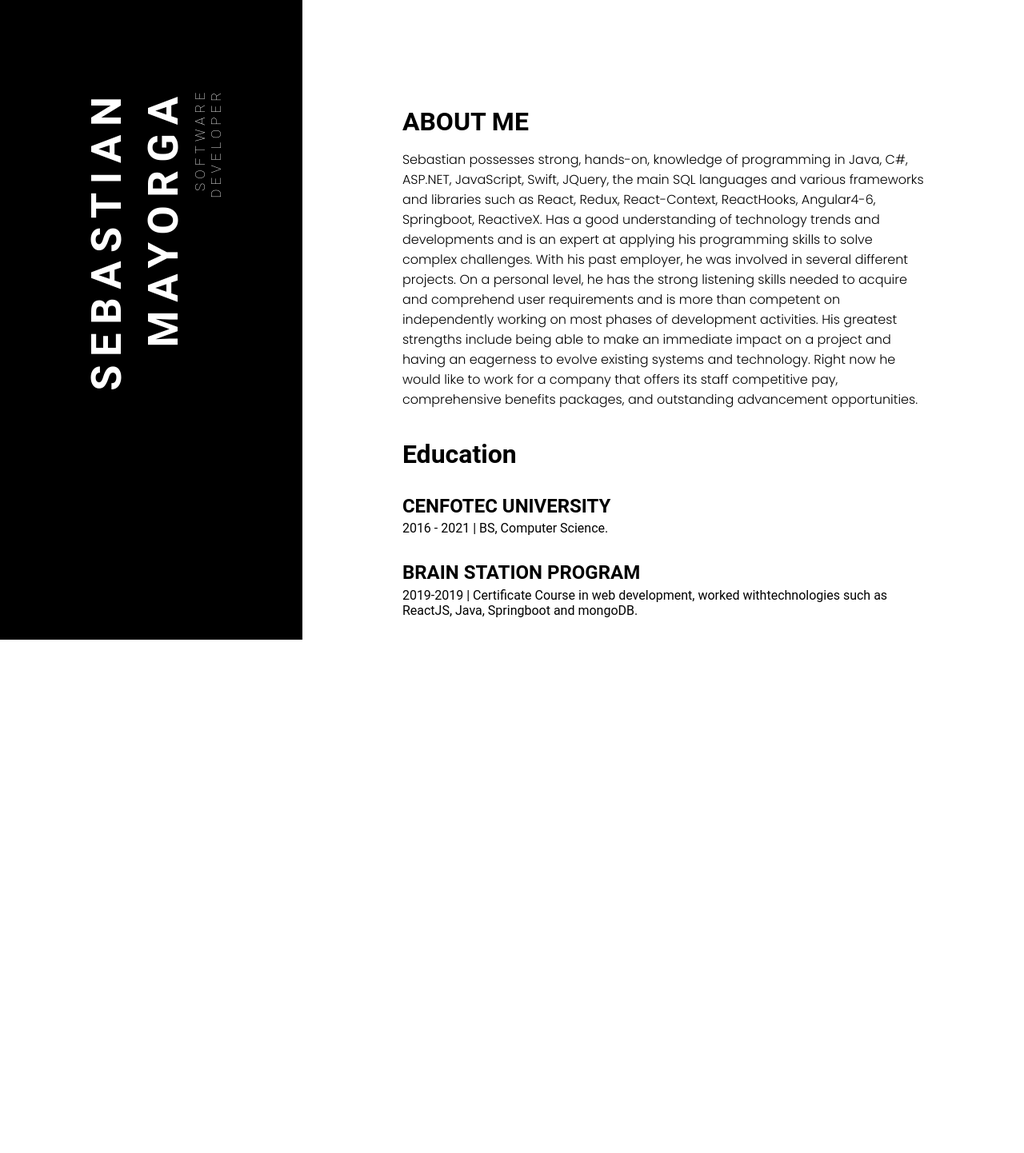
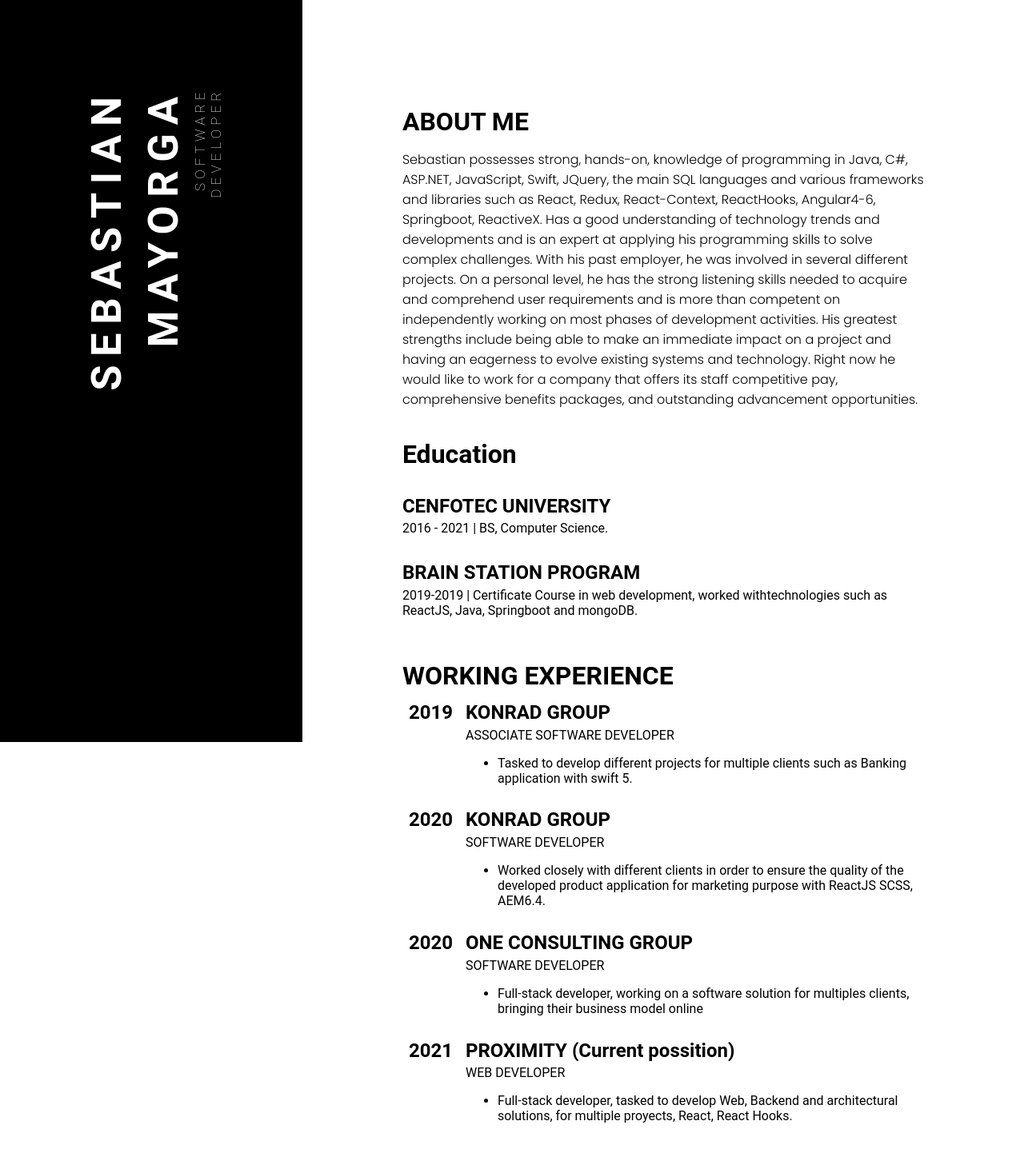
Before and after one commit to SebastianMayorgaCalderon/CV, a React (Create React App) app: page / in a window 1280 px wide. Shown: the top 1442 px of the page at 80% size. Before the commit the page ends 821 px from the top, so only its background shows below. Built offline with nearby package versions, Linux system fonts and the light colour scheme.

Commit message:
Added experience

```diff
--- a/src/App.js
+++ b/src/App.js
@@ -1,17 +1,63 @@
 import React from "react";
 
-import { CVMenu, Sidebar } from "./components";
+import { CVMenu, Sidebar, ExperienceItem } from "./components";
 
 import "./App.scss";
 
 const App = () => {
+  const experienceInformation = [
+    {
+      year: 2019,
+      name:'KONRAD GROUP',
+      possition: 'ASSOCIATE SOFTWARE DEVELOPER',
+      descriptionList: [
+        {
+          jobDescription: 'Tasked to develop different projects for multiple clients such as Banking application with swift 5.',
+          key: 0
+        }
+      ]
+    },
+    {
+      year: 2020,
+      name:'KONRAD GROUP',
+      possition: 'SOFTWARE DEVELOPER',
+      descriptionList: [
+        {
+          jobDescription: 'Worked closely with different clients in order to ensure the quality of the developed product application for marketing purpose with ReactJS SCSS, AEM6.4.',
+          key: 0
+        }
+      ]
+    },
+    {
+      year: 2020,
+      name:'ONE CONSULTING GROUP',
+      possition: 'SOFTWARE DEVELOPER',
+      descriptionList: [
+        {
+          jobDescription: 'Full-stack developer, working on a software solution for multiples clients, bringing their business model online',
+          key: 0
+        }
+      ]
+    },
+    {
+      year: 2021,
+      name:'PROXIMITY (Current possition)',
+      possition: 'WEB DEVELOPER',
+      descriptionList: [
+        {
+          jobDescription: 'Full-stack developer, tasked to develop Web, Backend and architectural solutions, for multiple proyects, React, React Hooks.',
+          key: 0
+        }
+      ]
+    }
+  ]
   return (
     <div className="App" id="outer-container">
       <div className="hamburger-button-wrapper">
         <CVMenu pageWrapId={"page-wrap"} outerContainerId={"outer-container"} />
       </div>
-      <div id="page-wrap" className="flex justify-content-start">
-        <div className="sidebar-wrapper">
+      <div id="page-wrap" className="flex justify-content-start align-items-stretch">
+        <div className="sidebar-wrapper align-items-stretch">
           <Sidebar />
         </div>
         <div className="full-width cv-content column">
@@ -51,6 +97,12 @@ const App = () => {
               </div>
             </div>
           </div>
+          <div className="cv-content__experience-container flex flex justify-content-center">
+            <div className="cv-content__experience-wrapper">
+              <h1>WORKING EXPERIENCE</h1>
+              {experienceInformation.map((item) => (<ExperienceItem key={item.name} {...item}/>))}
+            </div>
+          </div>
         </div>
       </div>
     </div>
--- a/src/App.scss
+++ b/src/App.scss
@@ -3,13 +3,20 @@
   width: 100%;
 }
 .cv-content{
+  height: 100vh;
   padding-top: 8rem;
+  padding-bottom: 8rem;
   padding: 8rem 1rem 0;
 
   &__about-me-container{
   }
 
   &__information-wrapper{
+    width: 75%;
+    margin-bottom: 1rem;
+  }
+
+  &__experience-wrapper{
     width: 75%;
     margin-bottom: 1rem;
   }
@@ -23,8 +30,7 @@
 
 }
 .sidebar-wrapper {
-  justify-self: start;
-  align-self: flex-start;
+
 }
 @media (max-width: 1024px) {
   .sidebar-wrapper {
--- /dev/null
+++ b/src/components/ExperienceItem/ExperienceItem.js
@@ -0,0 +1,23 @@
+import React from "react";
+
+
+import "./ExperienceItem.scss";
+
+const ExperienceItem = ({ year, name, possition, descriptionList }) => {
+  return (
+    <div className="experience-item-wrapper flex justify-content-start aling-items-start">
+      <div className="experience-item-wrapper__year-container">
+        <h2>{year}</h2>
+      </div>
+      <div className="experience-item-wrapper__experience-information-wrapper">
+        <h2>{name}</h2>
+        <span>{possition}</span>
+        <ul>
+          {descriptionList.map((item) => (<li key={item.key}>{item.jobDescription}</li>))}
+        </ul>
+      </div>
+    </div>
+  );
+}
+
+export default ExperienceItem;
--- /dev/null
+++ b/src/components/ExperienceItem/ExperienceItem.scss
@@ -0,0 +1,6 @@
+.experience-item-wrapper {
+    margin: .5rem;
+    &__year-container {
+        margin-right: 1rem;
+    }
+}
--- a/src/components/Sidebar/Sidebar.scss
+++ b/src/components/Sidebar/Sidebar.scss
@@ -1,7 +1,7 @@
 .sidebar {
     background: #000;
     color: #fff;
-    height: 100vh;
+    height: 100%;
     &__title-wrapper {
         transform: rotate(-90deg);
     }
--- a/src/components/index.js
+++ b/src/components/index.js
@@ -1,3 +1,5 @@
 export { default as CVMenu } from "./Menu/Menu";
 
 export { default as Sidebar }  from "./Sidebar/Sidebar";
+
+export { default as ExperienceItem } from "./ExperienceItem/ExperienceItem";
--- a/src/flex.scss
+++ b/src/flex.scss
@@ -17,9 +17,15 @@
 .aling-items-flex-end {
     align-items: flex-end;
 }
+.aling-items-start {
+    align-items: flex-start;
+}
 
 .aling-items-center {
     align-items: center;
+}
+.align-items-stretch {
+    align-items: stretch;
 }
 
 .column {
--- a/src/index.scss
+++ b/src/index.scss
@@ -6,6 +6,10 @@ body {
     sans-serif;
   -webkit-font-smoothing: antialiased;
   -moz-osx-font-smoothing: grayscale;
+}
+
+html, body {
+  height: 100%;
 }
 
 h1, h2, h3, h4, h5, h6, .h1, .h2, .h3, .h4, .h5, .h6 {
```
